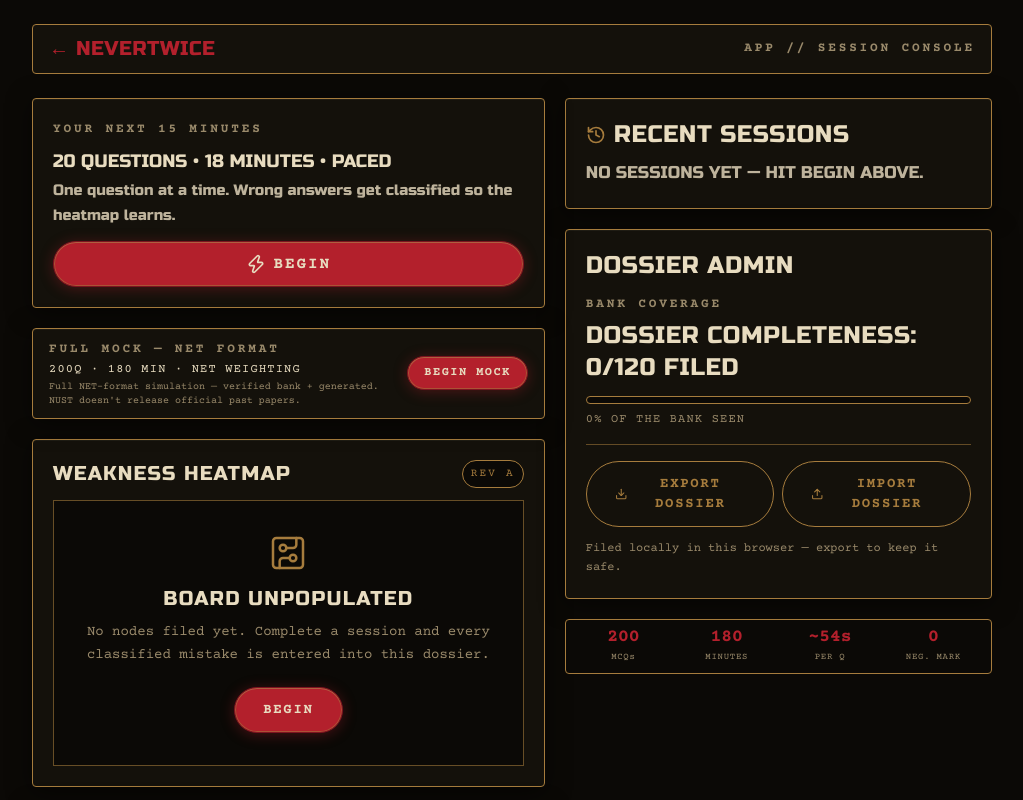
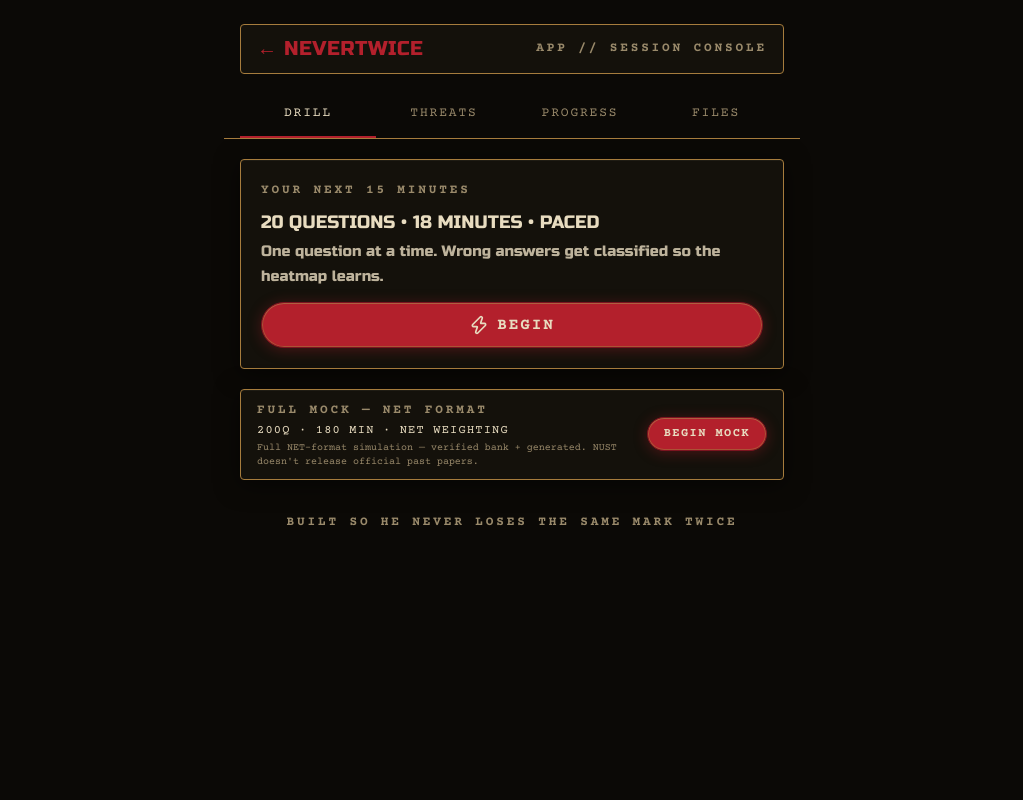
Before and after one commit to mateir0/nevertwice, a Next.js app: page /app in a window 1280 px wide. Shown: the top 800 px of the page, without its empty margins (128-1151 px from the left). Built offline with nearby package versions, Linux system fonts and the light colour scheme.

Commit message:
app tabs Direction A: zero-scroll tab bar - DRILL/THREATS/PROGRESS/FILES, mounted panes, state survives switches

```diff
--- a/src/app/app/page.tsx
+++ b/src/app/app/page.tsx
@@ -1,6 +1,6 @@
 "use client";
 
-import { useEffect, useState } from "react";
+import { useEffect, useRef, useState, type KeyboardEvent } from "react";
 import Link from "next/link";
 import { useRouter } from "next/navigation";
 import { Crosshair, Zap } from "lucide-react";
@@ -14,6 +14,15 @@ import { planDrill, planToGenTargets, saveActiveDrill, type DrillPlan } from "@/
 import { buildDrillQuestions, buildMockQuestions } from "@/engine/question-generator";
 import type { Question } from "@/types";
 
+type AppTab = "drill" | "threats" | "progress" | "files";
+
+const TABS: { id: AppTab; label: string; panel: string }[] = [
+  { id: "drill", label: "DRILL", panel: "panel-drill" },
+  { id: "threats", label: "THREATS", panel: "panel-threats" },
+  { id: "progress", label: "PROGRESS", panel: "panel-progress" },
+  { id: "files", label: "FILES", panel: "panel-files" },
+];
+
 export default function AppDashboard() {
   const router = useRouter();
   const nodes = useWeaknessNodes();
@@ -25,6 +34,15 @@ export default function AppDashboard() {
   // ~30s, bank cycling when offline. No mount effect — never burn quota on
   // a plain /app visit.
   const [mockGenerating, setMockGenerating] = useState(false);
+  // Direction A: one decisive action per screen. DRILL first, always.
+  const [tab, setTab] = useState<AppTab>("drill");
+  const tabRefs = useRef<(HTMLButtonElement | null)[]>([]);
+  const paneRefs = useRef<Record<AppTab, HTMLElement | null>>({
+    drill: null,
+    threats: null,
+    progress: null,
+    files: null,
+  });
 
   // Scoring is sync and instant: compute the plan on mount / sessions change.
   useEffect(() => {
@@ -53,6 +71,18 @@ export default function AppDashboard() {
     };
   }, [plan]);
 
+  // Panes stay mounted (hidden attribute, never unmounted) so drill/mock
+  // generation state survives tab switches. The active pane gets one
+  // subtle compositor-only fade per switch — no remount, no state loss.
+  useEffect(() => {
+    const el = paneRefs.current[tab];
+    if (!el || typeof el.animate !== "function") return;
+    if (typeof window !== "undefined" && window.matchMedia?.("(prefers-reduced-motion: reduce)").matches) {
+      return;
+    }
+    el.animate([{ opacity: 0 }, { opacity: 1 }], { duration: 200, easing: "ease-out" });
+  }, [tab]);
+
   function beginDrill(): void {
     if (!plan || !drillQuestions || drillQuestions.length === 0) return;
     saveActiveDrill({ ...plan, questions: drillQuestions });
@@ -80,9 +110,20 @@ export default function AppDashboard() {
     });
   }
 
+  function onTabKeyDown(e: KeyboardEvent): void {
+    if (e.key !== "ArrowRight" && e.key !== "ArrowLeft") return;
+    e.preventDefault();
+    const ids = TABS.map((t) => t.id);
+    const i = ids.indexOf(tab);
+    const next =
+      e.key === "ArrowRight" ? ids[(i + 1) % ids.length] : ids[(i - 1 + ids.length) % ids.length];
+    setTab(next);
+    tabRefs.current[ids.indexOf(next)]?.focus();
+  }
+
   return (
-      <div className="mx-auto w-full max-w-5xl px-4 py-6 md:px-8">
-      <header className="bronze-frame reveal mb-6 flex items-center justify-between gap-3 bg-panel px-4 py-2.5">
+      <div className="mx-auto w-full max-w-xl px-4 py-6">
+      <header className="bronze-frame reveal mb-4 flex items-center justify-between gap-3 bg-panel px-4 py-2.5">
         <Link href="/" className="font-display text-xl tracking-wide text-blood">
           ← NEVERTWICE
         </Link>
@@ -94,8 +135,47 @@ export default function AppDashboard() {
         </span>
       </header>
 
-      <main className="grid gap-5 md:grid-cols-[1.2fr_1fr] md:items-start">
-        <div className="space-y-5">
+      <div
+        role="tablist"
+        aria-label="App sections"
+        onKeyDown={onTabKeyDown}
+        className="sticky top-0 z-40 -mx-4 border-b border-bronze bg-night px-4"
+      >
+        <div className="flex">
+          {TABS.map((t, i) => (
+            <button
+              key={t.id}
+              ref={(el) => {
+                tabRefs.current[i] = el;
+              }}
+              role="tab"
+              id={`tab-${t.id}`}
+              aria-selected={tab === t.id}
+              aria-controls={t.panel}
+              tabIndex={tab === t.id ? 0 : -1}
+              onClick={() => setTab(t.id)}
+              className={`min-w-0 flex-1 whitespace-nowrap px-1 py-3 text-center font-type text-[13px] tracking-[0.14em] transition-colors ${
+                tab === t.id ? "text-parchment" : "text-faded"
+              }`}
+              style={tab === t.id ? { borderBottom: "2px solid #B3202C" } : { borderBottom: "2px solid transparent" }}
+            >
+              {t.label}
+            </button>
+          ))}
+        </div>
+      </div>
+
+      <main className="pt-5">
+        <div
+          role="tabpanel"
+          id="panel-drill"
+          aria-labelledby="tab-drill"
+          hidden={tab !== "drill"}
+          ref={(el) => {
+            paneRefs.current.drill = el;
+          }}
+          className="space-y-5"
+        >
           {plan ? (
             <section aria-label="Next drill" className="card reveal" style={{ animationDelay: "60ms" }}>
               <p className="label">
@@ -156,18 +236,49 @@ export default function AppDashboard() {
               </button>
             </div>
           </section>
+        </div>
 
+        <div
+          role="tabpanel"
+          id="panel-threats"
+          aria-labelledby="tab-threats"
+          hidden={tab !== "threats"}
+          ref={(el) => {
+            paneRefs.current.threats = el;
+          }}
+          className="space-y-5"
+        >
           <WeaknessHeatmap
             nodes={nodes}
             title="WEAKNESS HEATMAP"
             emptyAction={{ href: "/session", label: "BEGIN" }}
           />
-
-          <Trajectory sessions={sessions} />
         </div>
 
-        <div className="space-y-5">
+        <div
+          role="tabpanel"
+          id="panel-progress"
+          aria-labelledby="tab-progress"
+          hidden={tab !== "progress"}
+          ref={(el) => {
+            paneRefs.current.progress = el;
+          }}
+          className="space-y-5"
+        >
+          <Trajectory sessions={sessions} />
           <RecentSessions sessions={sessions} />
+        </div>
+
+        <div
+          role="tabpanel"
+          id="panel-files"
+          aria-labelledby="tab-files"
+          hidden={tab !== "files"}
+          ref={(el) => {
+            paneRefs.current.files = el;
+          }}
+          className="space-y-5"
+        >
           <DossierAdmin />
           <section aria-label="NET format reference" className="bronze-frame flex items-stretch justify-between gap-1 bg-night px-2 py-2">
             {[
```
